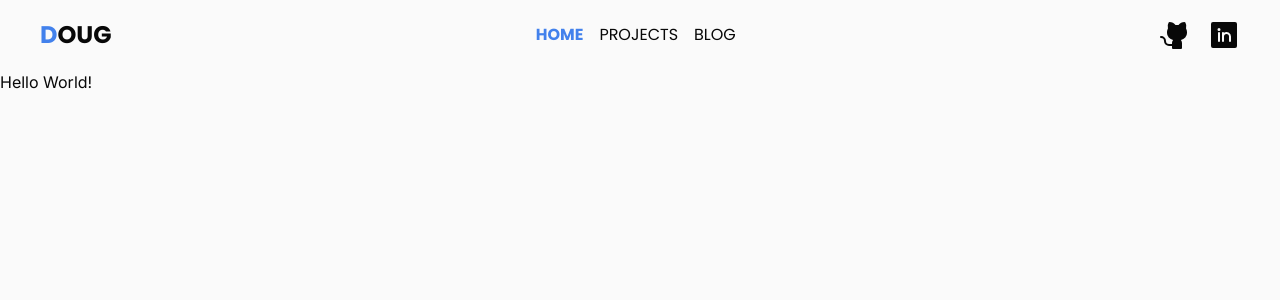
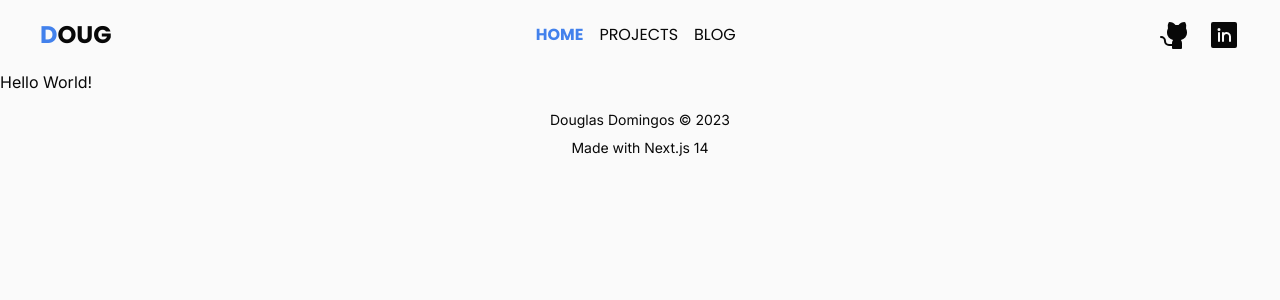
Before and after one commit to dougdomingos/portfolio, a Next.js app: page / in a window 1280 px wide. Shown: the top 300 px of the page. Built offline with nearby package versions, Linux system fonts and the light colour scheme.

Commit message:
feat: add Footer component

```diff
--- a/src/app/layout.tsx
+++ b/src/app/layout.tsx
@@ -1,5 +1,6 @@
 import { Inter, Poppins } from 'next/font/google';
 
+import Footer from '@components/layout/Footer';
 import Header from '@components/layout/Header';
 import clsx from 'clsx';
 import type { Metadata } from 'next';
@@ -31,6 +32,7 @@ export default function RootLayout({
       <body className={clsx(inter.variable, poppins.variable, 'font-sans')}>
         <Header />
         {children}
+        <Footer />
       </body>
     </html>
   );
--- /dev/null
+++ b/src/components/layout/Footer/index.tsx
@@ -0,0 +1,10 @@
+const Footer = () => (
+  <footer className='flex flex-col gap-2 py-4 text-sm justify-center text-center w-full'>
+    <span>Douglas Domingos &copy; {new Date().getFullYear()}</span>
+    <span>
+      Made with <a href='https://nextjs.org'>Next.js 14</a>
+    </span>
+  </footer>
+);
+
+export default Footer;
```
